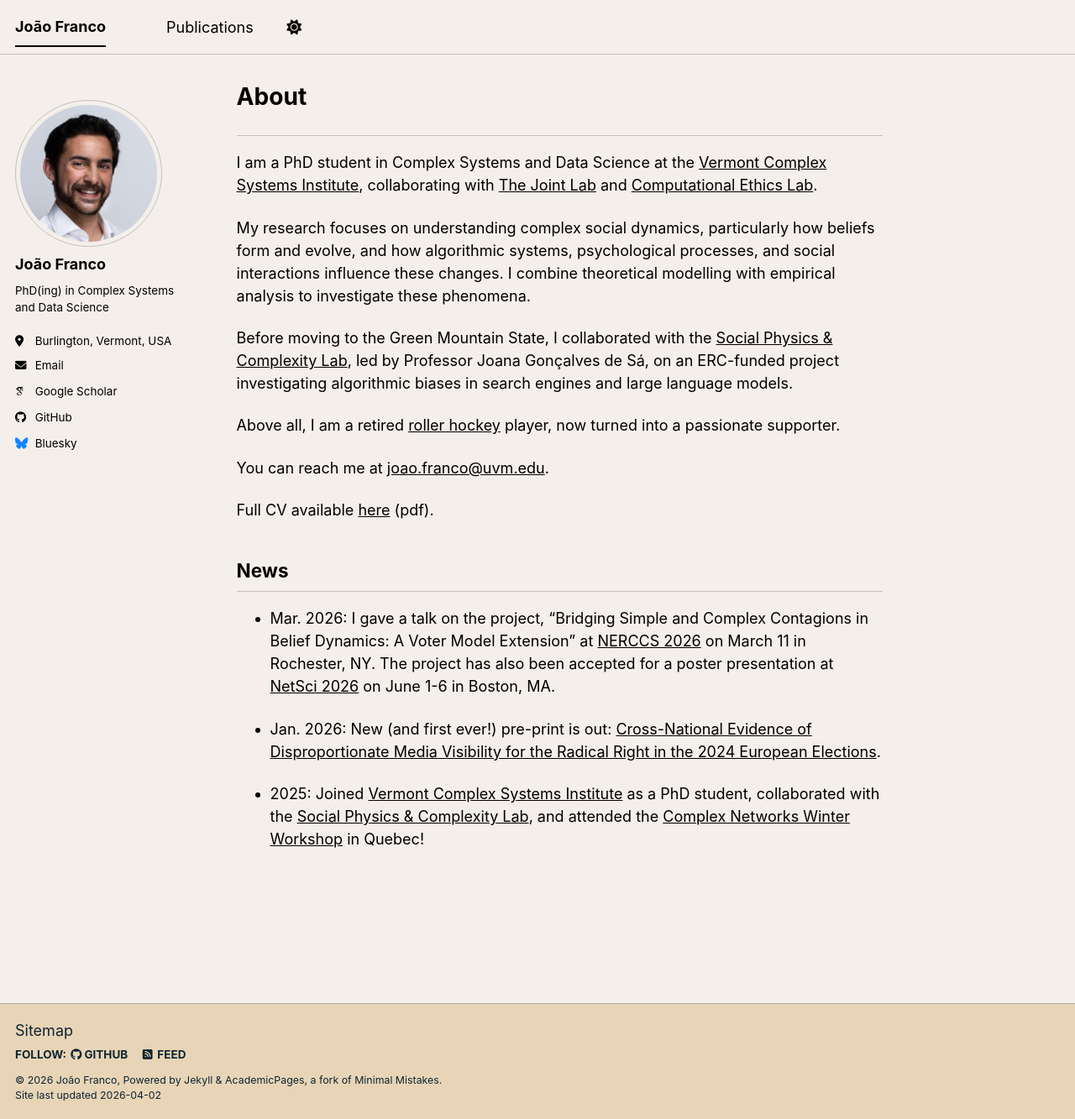
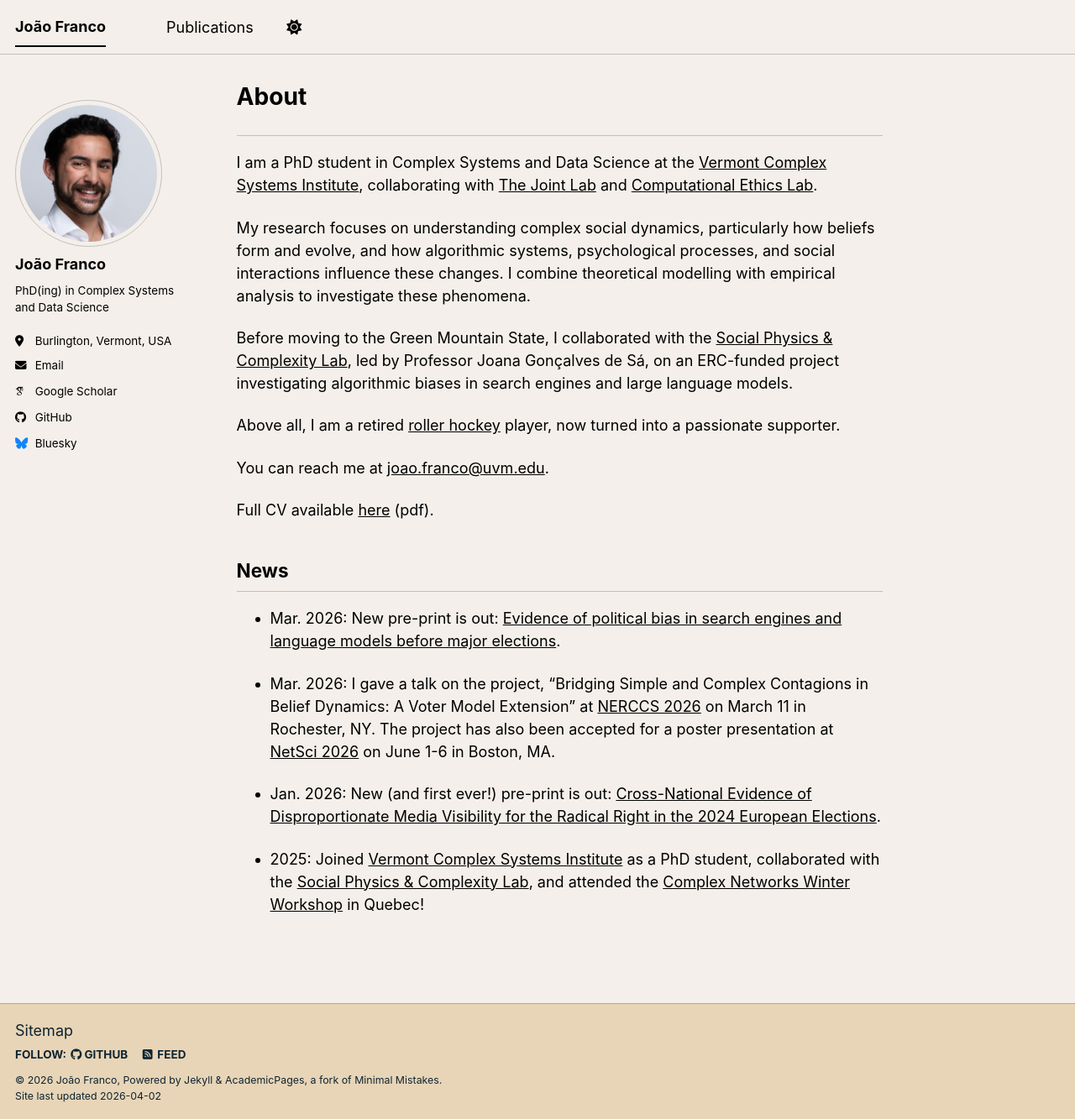
Before and after one commit to OkFranco/okfranco.github.io, a Jekyll site: the page built from _pages/about.md, in a window 1280 px wide and 1333 px high. Shown: the whole window at 84% size. Built offline with Jekyll 4.4.1, drawn with Linux system fonts in a browser that asks for light colours; some web fonts are replaced; a script bundle is joined from its source files by our own code; library files that are not in the unit come from our copies.

Commit message:
update_preprint_spac_searchengines

```diff
--- a/_pages/about.md
+++ b/_pages/about.md
@@ -28,6 +28,8 @@ Full CV available [here](https://okfranco.github.io/files/CV_Joao_Franco.pdf) (p
 
 News
 ------
+
+- Mar. 2026: New pre-print is out: [Evidence of political bias in search engines and language models before major elections](https://arxiv.org/pdf/2603.23474).
 
 - Mar. 2026: I gave a talk on the project, "Bridging Simple and Complex Contagions in Belief Dynamics: A Voter Model Extension" at [NERCCS 2026](https://nerccs2026.github.io/) on March 11 in Rochester, NY. The project has also been accepted for a poster presentation at [NetSci 2026](https://www.netsci2026.com/) on June 1-6 in Boston, MA.
 
```
